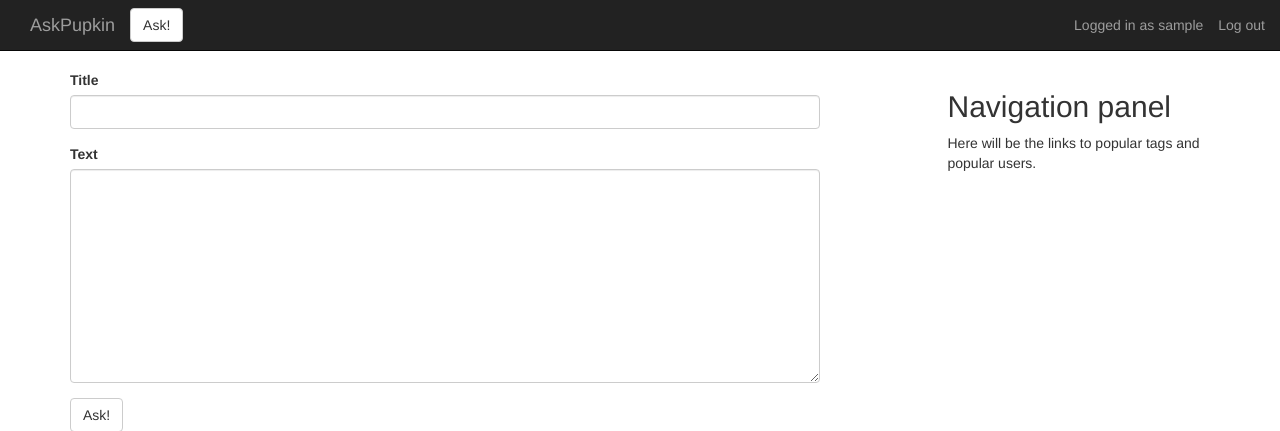
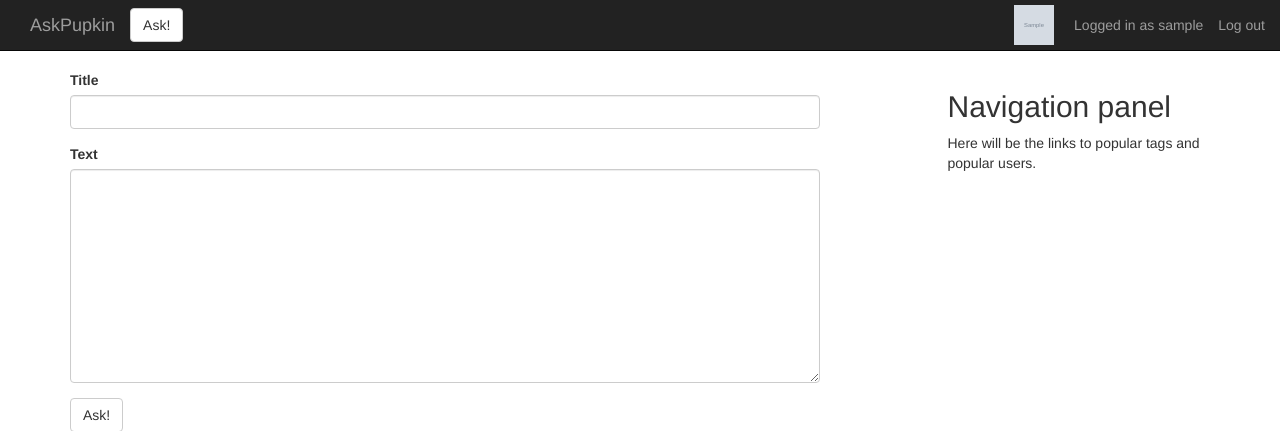
Before and after one commit to Oktosha/askPupkin, a Django app: page /ask/ in a window 1280 px wide. Shown: the top 431 px of the page. Run offline with Django 3.2, Linux system fonts and the light colour scheme; a user stored in the database is signed in; tables that the repository leaves empty hold one stand-in row (values such as "Sample post"); grey boxes marked "Sample" are stand-in pictures; some libraries are stand-ins or nearby versions.

Commit message:
Add avatar display

```diff
--- a/questions/templates/questions/base.html
+++ b/questions/templates/questions/base.html
@@ -10,6 +10,11 @@
         }
         .panel-h2 {
             margin-top: 0;
+        }
+        .navbar-ava {
+            padding: 5px;
+            width: 50px;
+            height: 50px;
         }
     </style>
     </head>
--- a/questions/templates/questions/navbar.html
+++ b/questions/templates/questions/navbar.html
@@ -13,6 +13,9 @@
 				<p class="navbar-text navbar-right">
 					Logged in as {{ user.username }}
 				</p>
+				{% if user.avatar %}
+					<img src="{{ user.avatar.url }}" class="navbar-right navbar-ava">
+				{% endif %}
 			{% else %}
 				<p class="navbar-text navbar-right">
 					<a href="{% url 'questions:login' %}{% if next %}?next={{next}}{% endif %}" class="navbar-link">Log in</a>
```
Lines whose indentation alone changed are shown as unchanged.
